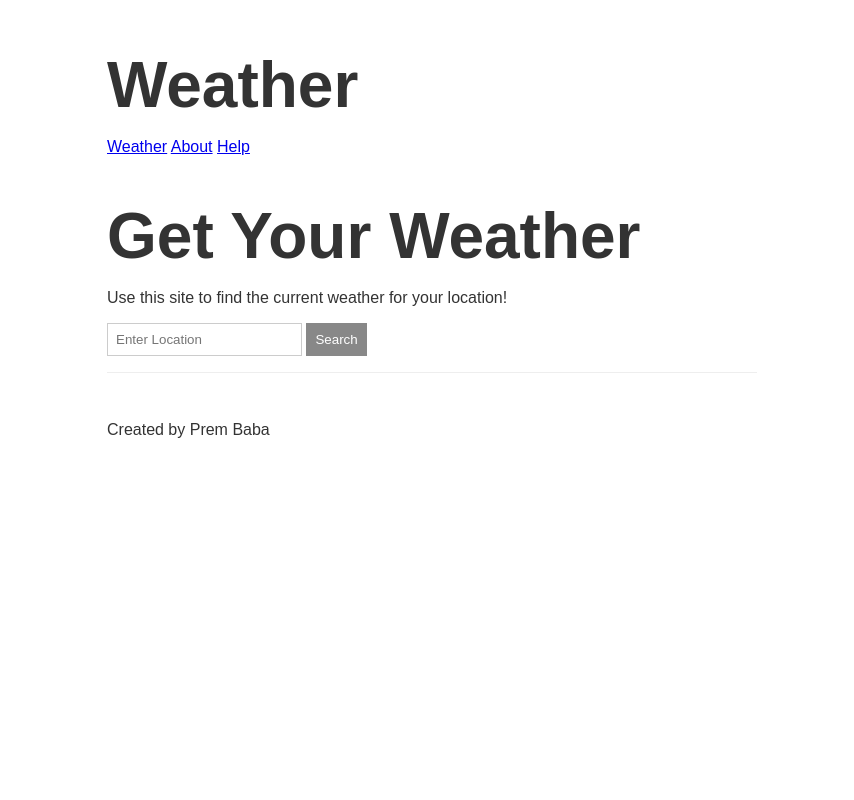
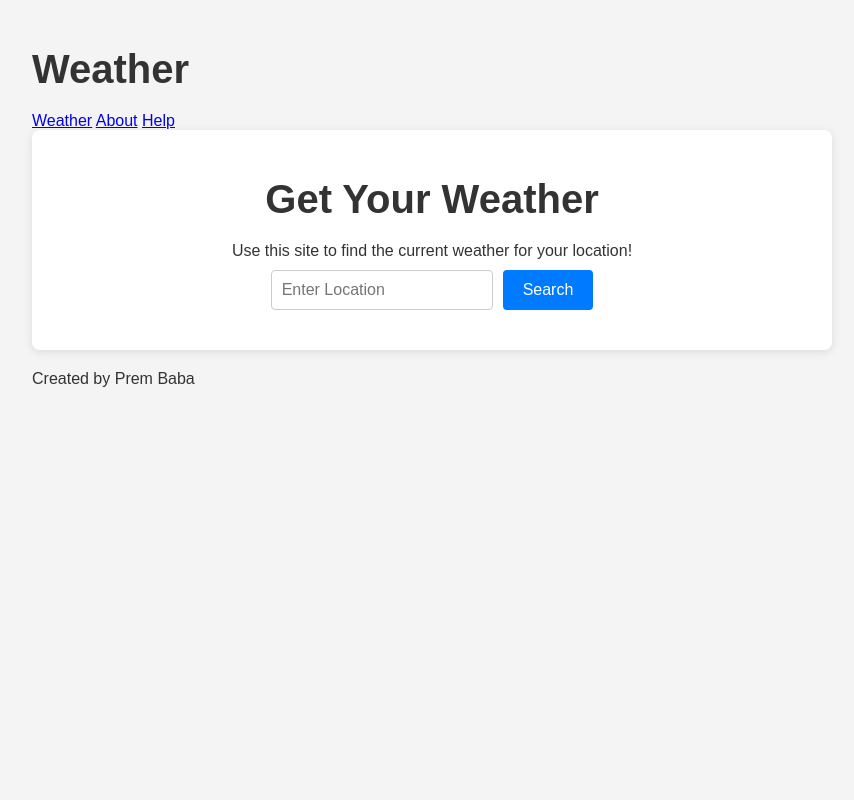
Before and after one commit to premcodeexplorer/Weather-application, a Node server app: page / in a window 1280 px wide. Shown: the whole page, without its empty margins (208-1062 px from the left). Run offline with Node 20, Linux system fonts and the light colour scheme; some libraries are stand-ins or nearby versions.

Commit message:
Update styles.css

```diff
--- a/public/css/styles.css
+++ b/public/css/styles.css
@@ -1,55 +1,70 @@
 body {
-    color: #333333;
-    font-family: arial;
-    max-width: 650px;
+    font-family: Arial, sans-serif;
+    background-color: #f4f4f4;
+    color: #333;
+    margin: 0;
+    padding: 0;
+}
+
+.container {
+    max-width: 800px;
     margin: 0 auto;
-    padding: 0 16px;
-
-    display: flex;
-    flex-direction: column;
-    min-height: 100vh
+    padding: 20px;
 }
 
 .main-content {
-    flex-grow: 1;
+    background-color: #ffffff;
+    border-radius: 8px;
+    box-shadow: 0 2px 10px rgba(0, 0, 0, 0.1);
+    padding: 20px;
+    text-align: center;
+}
+
+h1 {
+    font-size: 2.5em;
+    margin-bottom: 20px;
+}
+
+p {
+    margin: 10px 0;
+}
+
+form {
+    display: flex;
+    justify-content: center;
+    margin-bottom: 20px;
+}
+
+input {
+    border: 1px solid #cccccc;
+    border-radius: 4px;
+    padding: 10px;
+    width: 200px;
+    margin-right: 10px;
+    font-size: 1em;
+}
+
+button {
+    cursor: pointer;
+    border: none;
+    border-radius: 4px;
+    background: #007BFF;
+    color: white;
+    padding: 10px 20px;
+    font-size: 1em;
+    transition: background 0.3s;
+}
+
+button:hover {
+    background: #0056b3;
+}
+
+.messages {
+    margin-top: 20px;
 }
 
 footer {
     color: #888888;
-    border-top: 1px solid #eeeeee;
-    margin-top: 16px;
-    padding: 16px 0;
+    margin-top: 20px;
+    text-align: center;
 }
-
-header {
-    margin-top: 16px;
-    margin-bottom: 48px;
-}
-
-h1 {
-    font-size: 64px;
-    margin-bottom: 16px;
-}
-
-header a {
-    color: #888888;
-    margin-right: 16px;
-    text-decoration: none;
-}
-
-.portrait {
-    width: 250px;
-}
-
-input {
-    border: 1px solid #cccccc;
-    padding: 8px;
-}
-
-button {
-    cursor: pointer;
-    border: 1px solid #888888;
-    background: #888888;
-    color: white;
-    padding: 8px;
-}
```
